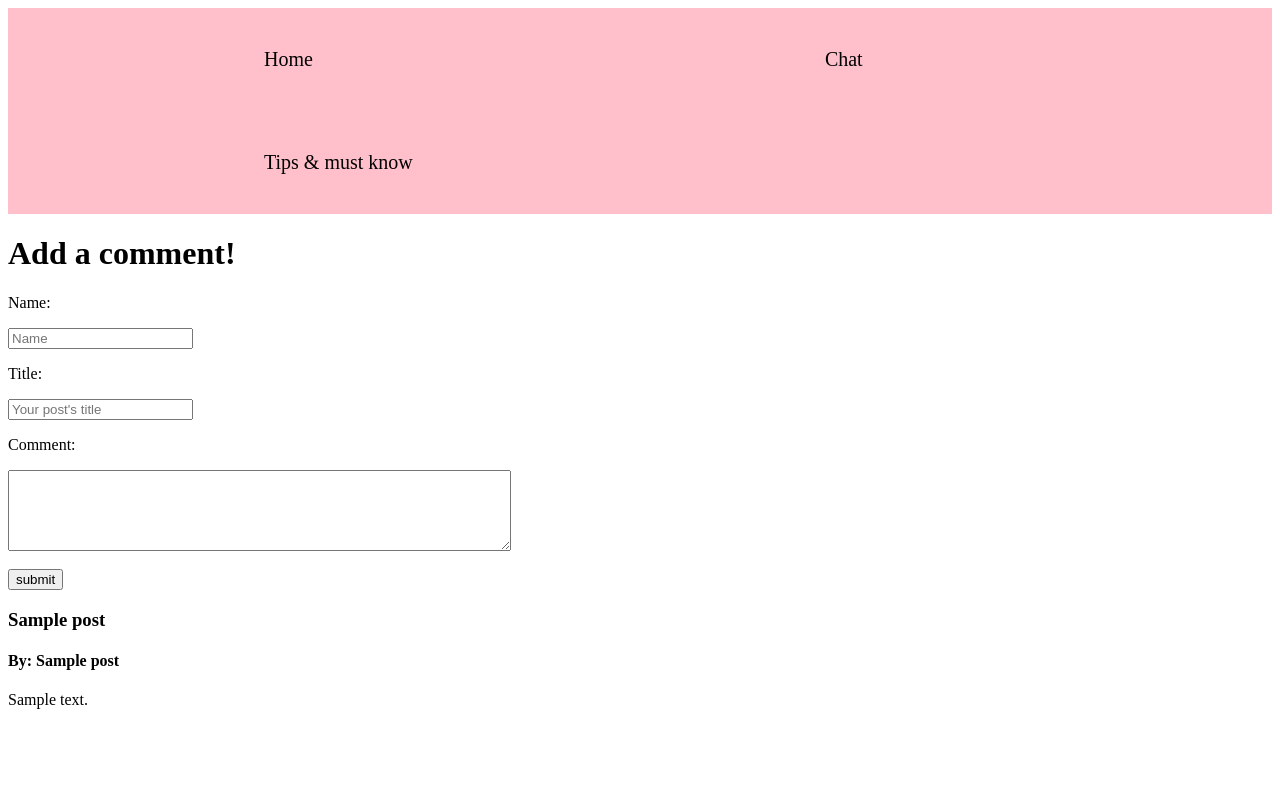
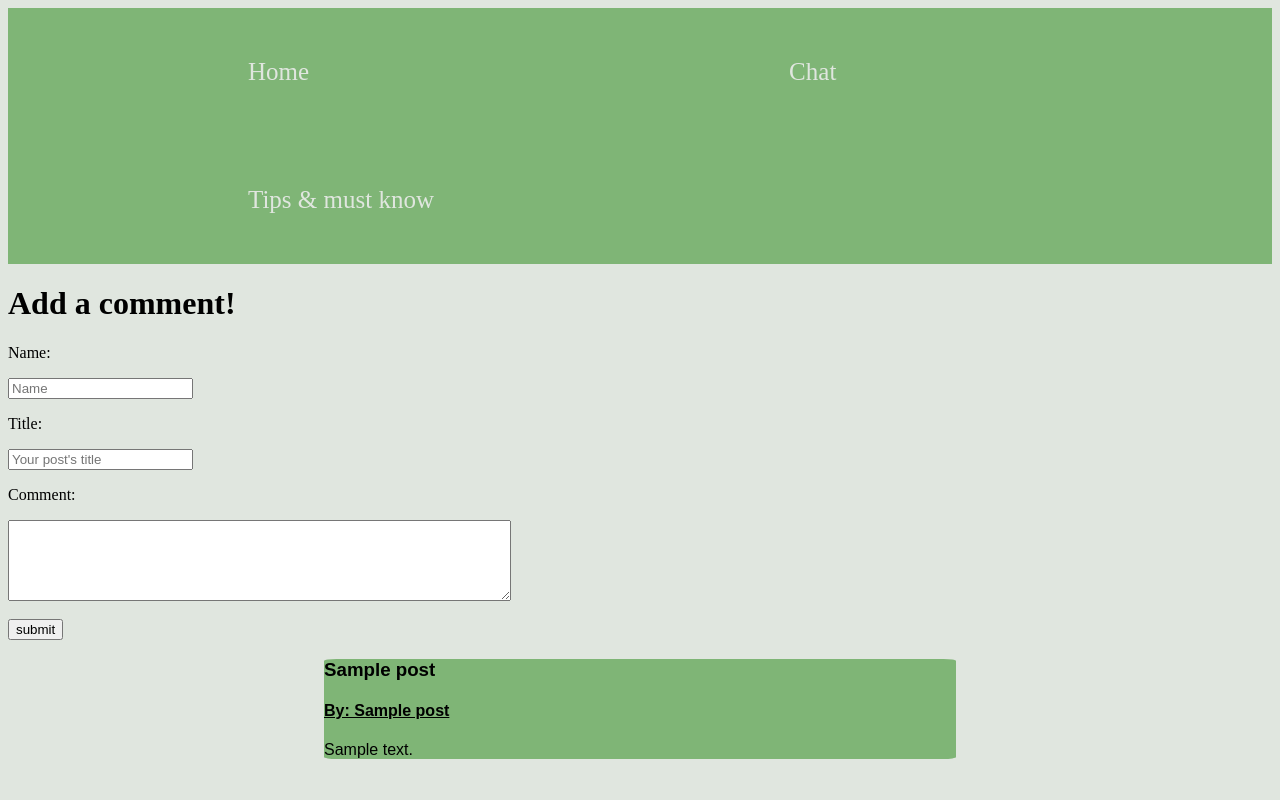
Before and after one commit to ranim20-meet/y2-final-project-x4, a Flask app: template templates/chatroom.html in a window 1280 px wide. Run offline with Flask 2, Linux system fonts and the light colour scheme; the template is opened without the code that fills it: most values are stand-ins (such as "Sample title", 1, 10 or a date in 2020).

Commit message:
started room chat css

```diff
--- a/static/chatroom.css
+++ b/static/chatroom.css
@@ -1,27 +1,52 @@
+body{
+	background-color: #e0e6df;
+}
+
+/*nav bar*/
+.navbar {
+	display: flex;
+	flex-direction: row;
+	flex-wrap: nowrap;
+}
 ul {
   list-style-type: none;
   margin: 0;
   padding: 0;
   overflow: hidden;
-  background-color: pink;
+  background-color: #7fb576;
 
 }
 
 li {
   float: left;
-  size:10px;
-  font-size: 20px
+  size:5px;
+  font-size: 25px
 }
 
 li a {
   display: block;
-  color: black;
+  color: #e0e6df;
   text-align: center;
-  padding: 2em 12.8em;
+  padding: 2em 9.6em;
   text-decoration: none;
 }
 
 li a:hover:not(.active) {
-  background-color: #111;
-  color:pink;
+  background-color: #e0e6df;
+  color:#7fb576;
 }
+/**/
+
+.post_item{
+	margin: 0 auto;
+	word-wrap: break-word;
+	background-color: #7fb576;
+	width:50%;
+	border-radius: 2%;
+	font-family:Arial, sans-serif;
+
+
+}
+.form{
+	position: center;
+}
--- a/templates/chatroom.html
+++ b/templates/chatroom.html
@@ -14,7 +14,7 @@
 	</ul>
 	</div>
 	<h1>Add a comment!</h1>
-	<form action = "/chat" method = "post">
+	<form action = "/chat" method = "post" >
 		<p>Name:</p>
 		<input type="text" name="author_name" placeholder="Name">
 		<p>Title:</p>
@@ -28,8 +28,16 @@
 
 	{% for post in all_posts %}
 	<div class = "post_item">
-		<h3 class = "post_title">{{post.title}}</h3>
-		<h4 class = "post_author">By: {{post.author_name}}</h4>
+		{% if post.title == "" %}
+			<h3>No Title</h3>
+		{% else %}
+			<h3 class = "post_title">{{post.title}}</h3>
+		{% endif %}
+		{% if post.author_name == "" %}
+			<h4><u>By: anonimous</u></h4>
+		{% else %}
+			<h4 class = "post_author"><u>By: {{post.author_name}}</u></h4>
+		{% endif %}
 		<p class = "post_content">{{post.content}}</p>
 	</div>
 	{% endfor %}
```
Also changed, not shown: posts.db, 2 other files.
